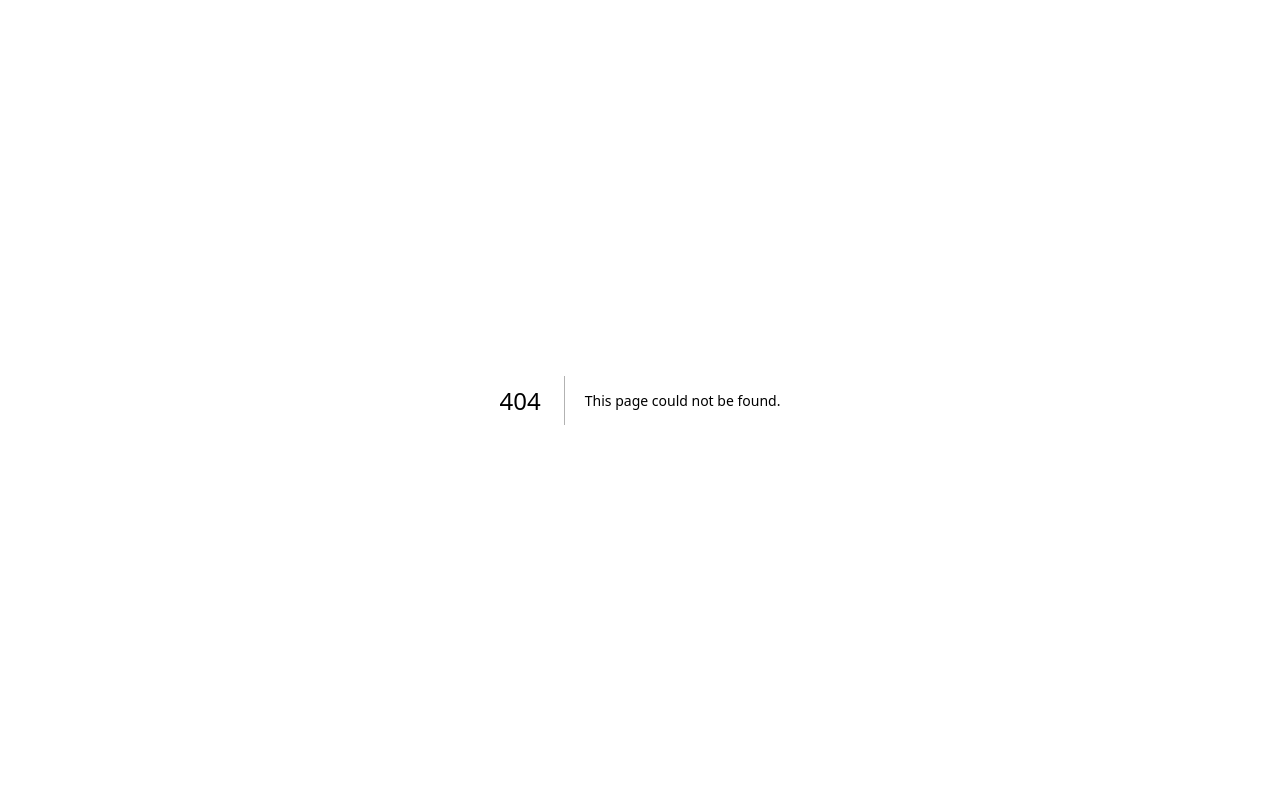
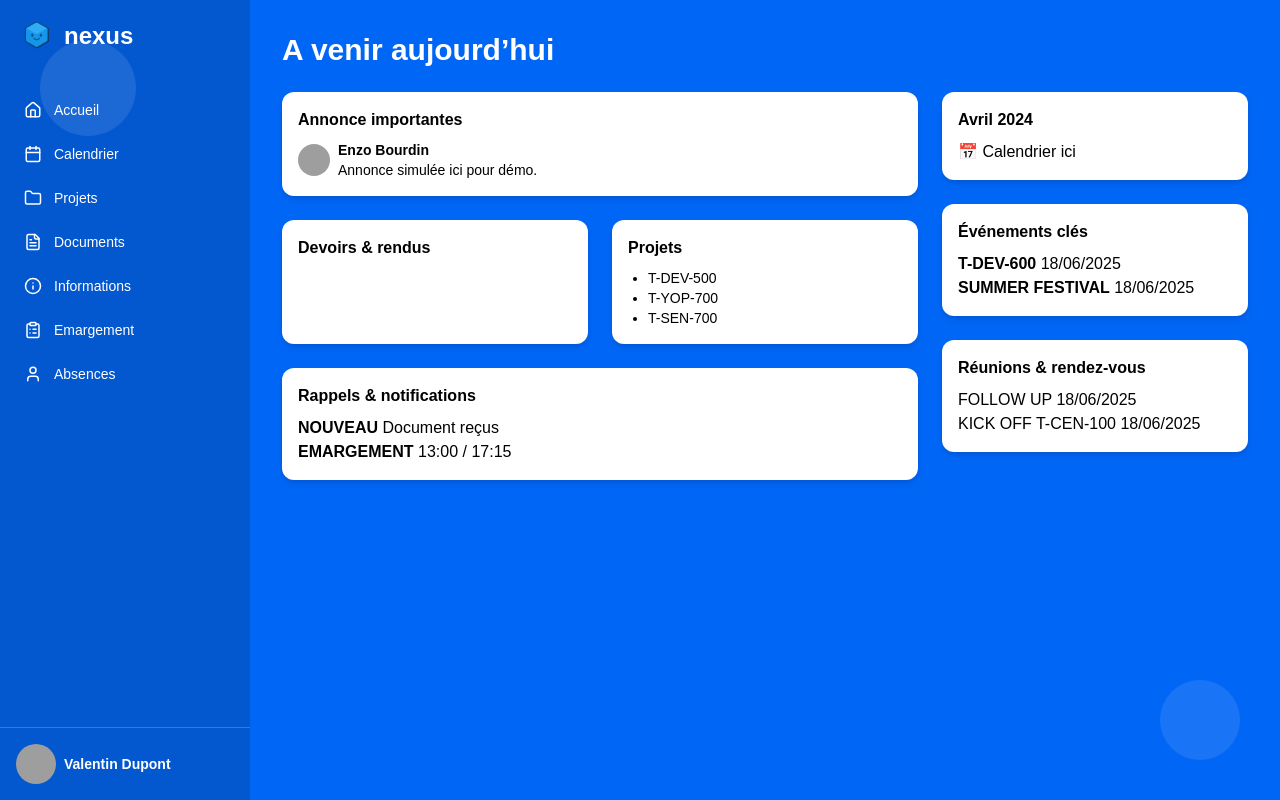
Before and after one commit to T-YEP-Nexus/testing-components-front, a Next.js app: page /dashboard in a window 1280 px wide. Before the commit this address had no page. Built offline with nearby package versions, Linux system fonts and the light colour scheme; grey boxes are pictures that could not be loaded.

Commit message:
Added : all elements for dashboard

```diff
--- /dev/null
+++ b/app/dashboard/page.tsx
@@ -0,0 +1,53 @@
+import DashboardLayout from "@/components/layout/DashboardLayout";
+import InfoCard from "@/components/dashboard/InfoCard";
+import Calendar from "@/components/dashboard/Calendar";
+
+export default function DashboardPage() {
+  return (
+    <DashboardLayout>
+      <h1 className="text-3xl font-bold mb-6">A venir aujourd’hui</h1>
+
+      <div className="grid grid-cols-3 gap-6">
+        <div className="col-span-2 flex flex-col gap-6">
+          <InfoCard title="Annonce importantes">
+            <div className="flex items-center gap-2">
+              <img src="/images/avatar-enzo.png" alt="avatar" className="w-8 h-8 rounded-full" />
+              <div>
+                <p className="text-sm font-bold">Enzo Bourdin</p>
+                <p className="text-sm">Annonce simulée ici pour démo.</p>
+              </div>
+            </div>
+          </InfoCard>
+
+          <div className="grid grid-cols-2 gap-6">
+            <InfoCard title="Devoirs & rendus" />
+            <InfoCard title="Projets">
+              <ul className="list-disc pl-5 text-sm">
+                <li>T-DEV-500</li>
+                <li>T-YOP-700</li>
+                <li>T-SEN-700</li>
+              </ul>
+            </InfoCard>
+          </div>
+
+          <InfoCard title="Rappels & notifications">
+            <p><strong>NOUVEAU</strong> Document reçus</p>
+            <p><strong>EMARGEMENT</strong> 13:00 / 17:15</p>
+          </InfoCard>
+        </div>
+
+        <div className="flex flex-col gap-6">
+          <Calendar />
+          <InfoCard title="Événements clés">
+            <p><strong>T-DEV-600</strong> 18/06/2025</p>
+            <p><strong>SUMMER FESTIVAL</strong> 18/06/2025</p>
+          </InfoCard>
+          <InfoCard title="Réunions & rendez-vous">
+            <p>FOLLOW UP 18/06/2025</p>
+            <p>KICK OFF T-CEN-100 18/06/2025</p>
+          </InfoCard>
+        </div>
+      </div>
+    </DashboardLayout>
+  );
+}
--- /dev/null
+++ b/components/dashboard/Calendar.tsx
@@ -0,0 +1,9 @@
+export default function Calendar() {
+  return (
+    <div className="bg-white text-black rounded-xl p-4 shadow-md">
+      <h2 className="font-bold mb-2">Avril 2024</h2>
+      {/* Insère ici ton calendrier (lib externe ou statique simplifié) */}
+      <p>📅 Calendrier ici</p>
+    </div>
+  );
+}
--- /dev/null
+++ b/components/dashboard/InfoCard.tsx
@@ -0,0 +1,8 @@
+export default function InfoCard({ title, children }: { title: string; children?: React.ReactNode }) {
+  return (
+    <div className="bg-white text-black rounded-xl p-4 shadow-md">
+      <h2 className="font-bold mb-2">{title}</h2>
+      {children}
+    </div>
+  );
+}
--- /dev/null
+++ b/components/layout/DashboardLayout.tsx
@@ -0,0 +1,14 @@
+import Sidebar from "@/components/sidebar/Sidebar";
+import BubbleBackground from "@/components/BubbleBackground";
+
+export default function DashboardLayout({ children }: { children: React.ReactNode }) {
+  return (
+    <div className="flex h-screen bg-[#0066f5] relative overflow-hidden">
+      <Sidebar />
+      <main className="flex-1 p-8 overflow-y-auto z-10 text-white">
+        {children}
+      </main>
+      <BubbleBackground />
+    </div>
+  );
+}
--- /dev/null
+++ b/components/sidebar/Sidebar.tsx
@@ -0,0 +1,34 @@
+import { Home, Calendar, Folder, Info, ClipboardList, FileText, User } from "lucide-react";
+import SidebarItem from "./SidebarItem";
+import UserCard from "./UserCard";
+
+const menu = [
+  { icon: <Home size={18} />, label: "Accueil" },
+  { icon: <Calendar size={18} />, label: "Calendrier" },
+  { icon: <Folder size={18} />, label: "Projets" },
+  { icon: <FileText size={18} />, label: "Documents" },
+  { icon: <Info size={18} />, label: "Informations" },
+  { icon: <ClipboardList size={18} />, label: "Emargement" },
+  { icon: <User size={18} />, label: "Absences" },
+];
+
+export default function Sidebar() {
+  return (
+    <aside className="w-[250px] bg-[#0357cf] text-white flex flex-col justify-between">
+      <div>
+        <div className="flex items-center gap-2 p-4">
+          <img src="/images/Nexus.png" alt="logo" className="w-10 h-10" />
+          <span className="text-2xl font-bold">nexus</span>
+        </div>
+
+        <nav className="mt-4">
+          {menu.map((item) => (
+            <SidebarItem key={item.label} icon={item.icon} label={item.label} />
+          ))}
+        </nav>
+      </div>
+
+      <UserCard name="Valentin Dupont" avatar="/images/avatar-valentin.png" />
+    </aside>
+  );
+}
--- /dev/null
+++ b/components/sidebar/SidebarItem.tsx
@@ -0,0 +1,8 @@
+export default function SidebarItem({ icon, label }: { icon: React.ReactNode; label: string }) {
+  return (
+    <div className="flex items-center gap-3 px-6 py-3 hover:bg-[#054ac0] cursor-pointer">
+      {icon}
+      <span className="text-sm">{label}</span>
+    </div>
+  );
+}
--- /dev/null
+++ b/components/sidebar/UserCard.tsx
@@ -0,0 +1,10 @@
+export default function UserCard({ name, avatar }: { name: string; avatar: string }) {
+  return (
+    <div className="flex items-center gap-2 p-4 border-t border-white/20">
+      <img src={avatar} alt="user" className="w-10 h-10 rounded-full" />
+      <div>
+        <p className="text-sm font-bold">{name}</p>
+      </div>
+    </div>
+  );
+}
```
Also changed, not shown: package.json (+6 -5 lines), 1 other file (tests, documents, lock files or other folders).
